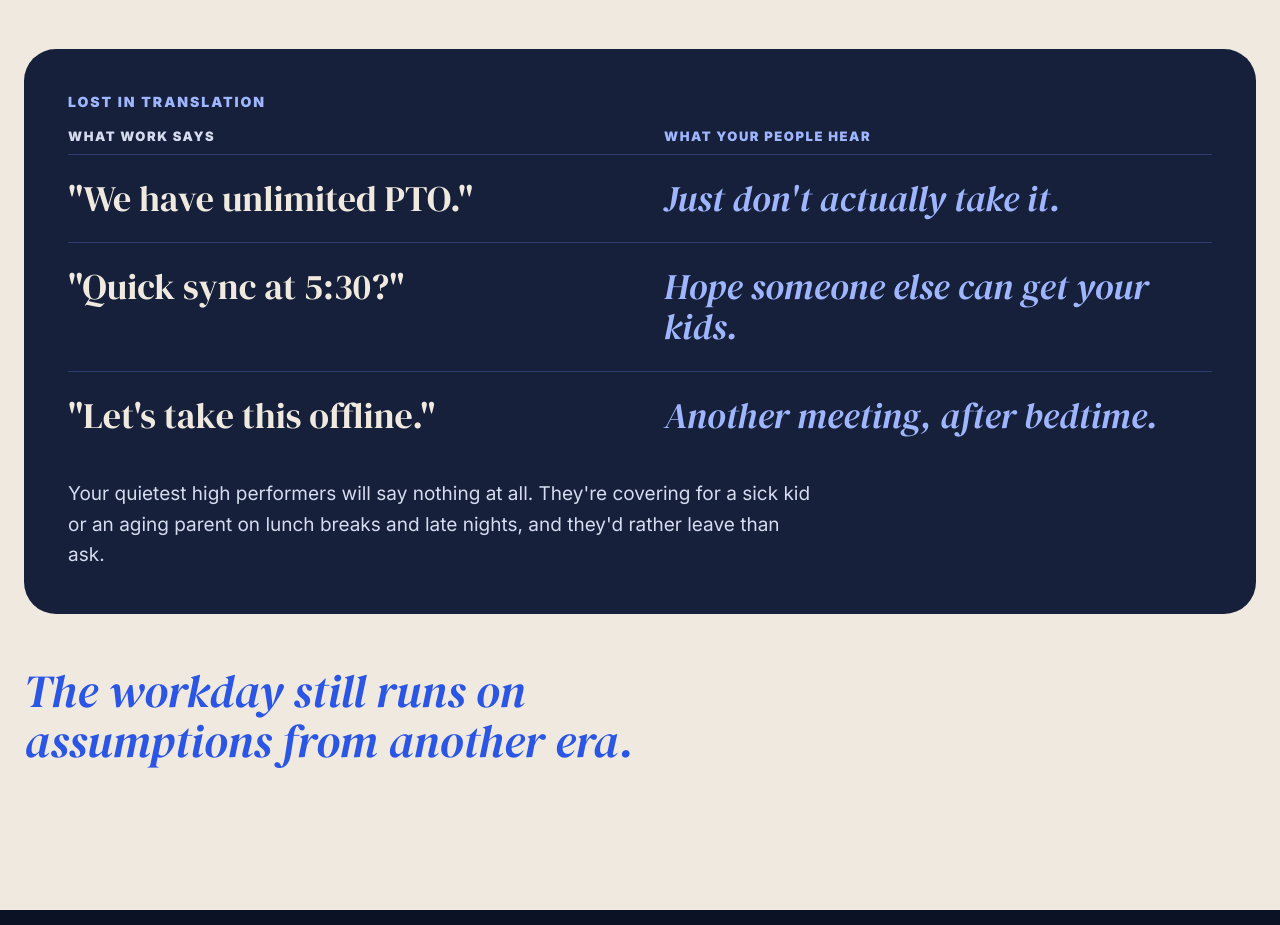
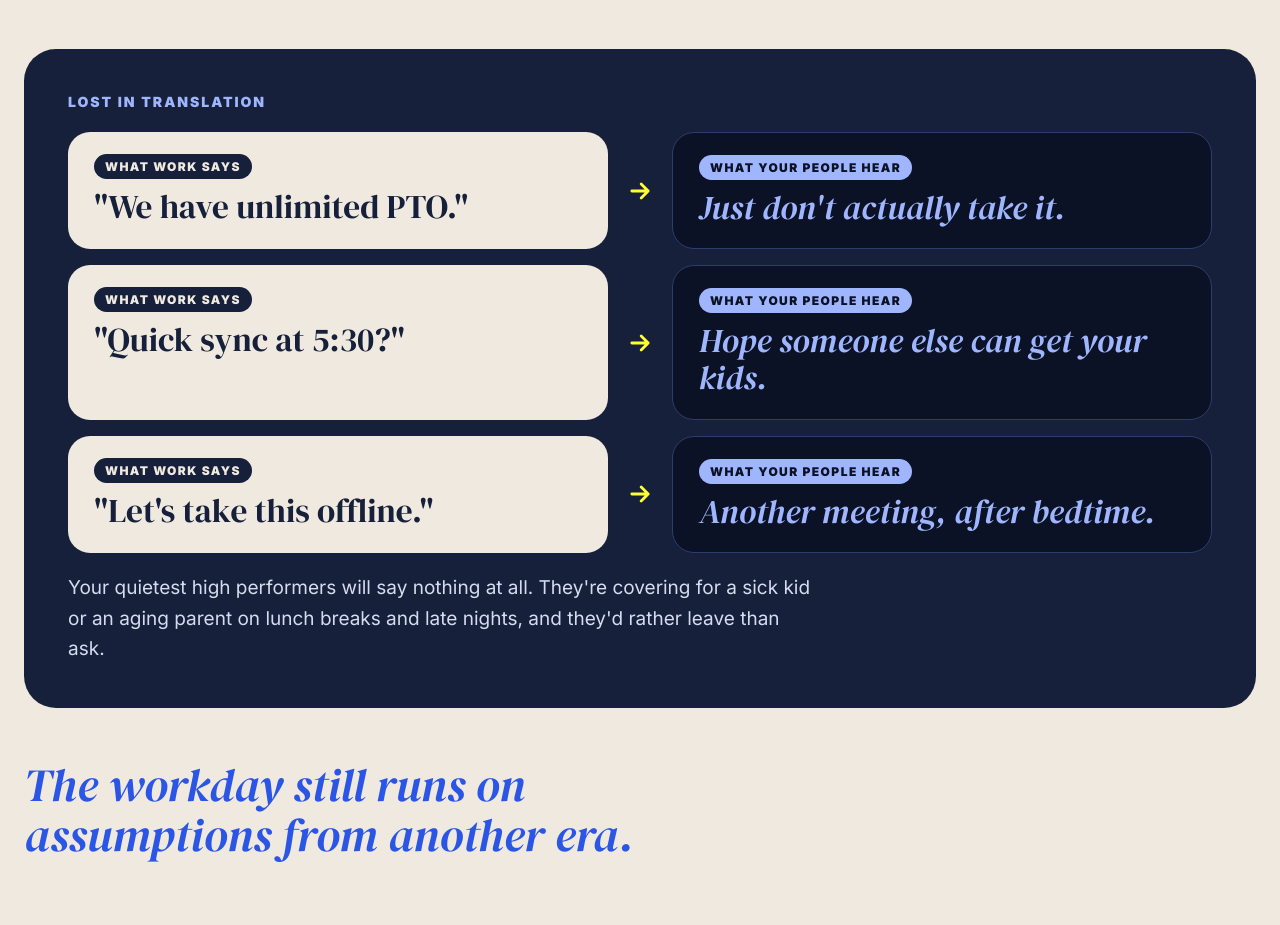
Before and after one commit to chaunceynartey/chaunceynartey-site, a plain HTML site: page speaking/index.html in a window 1280 px wide. Shown: the part 1542-2467 px from the top of the page. Drawn offline with Linux system fonts and the light colour scheme.

Commit message:
For Companies: label every Lost in Translation row (What work says → What your people hear)
Co-Authored-By: Claude Opus 5.5 <noreply@anthropic.com>
Claude-Session: https://claude.ai/code/session_01QyPfgjfEC59gJDqyBHybk5

```diff
--- a/speaking/index.html
+++ b/speaking/index.html
@@ -21,6 +21,18 @@ sup{font-size:0.3em;vertical-align:super;font-family:"Inter",sans-serif;font-wei
 .toolkit-grid{grid-template-columns:repeat(3,minmax(0,1fr))}@media (max-width:980px){.toolkit-grid{grid-template-columns:repeat(2,minmax(0,1fr))}}@media (max-width:620px){.toolkit-grid{grid-template-columns:1fr}}
 .soft{-webkit-mask-image:linear-gradient(to right,transparent 0%,#000 14%,#000 86%,transparent 100%),linear-gradient(to bottom,transparent 0%,#000 14%,#000 86%,transparent 100%);-webkit-mask-composite:source-in;mask-image:linear-gradient(to right,transparent 0%,#000 14%,#000 86%,transparent 100%),linear-gradient(to bottom,transparent 0%,#000 14%,#000 86%,transparent 100%);mask-composite:intersect}
 .story-photos{flex:1 1 560px}@media (min-width:1100px){.story-photos{flex:0 0 46%}}
+.lit-rows{display:flex;flex-direction:column;gap:16px;padding-top:4px}
+.lit-row{display:grid;grid-template-columns:1fr auto 1fr;align-items:stretch;gap:18px}
+.lit-say,.lit-hear{border-radius:22px;padding:22px 26px;display:flex;flex-direction:column;gap:10px}
+.lit-say{background:#efe9df;color:#16203a}
+.lit-hear{background:#0b1226;border:1px solid #2c3d6e;color:#9fb6ff}
+.lit-say p,.lit-hear p{font-family:'DM Serif Display',Georgia,serif;font-size:clamp(26px,2.6vw,36px);line-height:1.1}
+.lit-hear p{font-style:italic}
+.lit-tag{align-self:flex-start;white-space:nowrap;font-size:12px;font-weight:900;letter-spacing:.12em;text-transform:uppercase;padding:5px 11px;border-radius:999px}
+.lit-say .lit-tag{background:#16203a;color:#efe9df}
+.lit-hear .lit-tag{background:#9fb6ff;color:#0b1226}
+.lit-arrow{align-self:center;color:#ffff33;display:flex}
+@media (max-width:820px){.lit-rows{gap:30px}.lit-row{grid-template-columns:1fr;gap:8px}.lit-tag{font-size:11px;letter-spacing:.08em}.lit-say,.lit-hear{padding:18px 20px}.lit-arrow{justify-self:center;transform:rotate(90deg)}}
 </style>
 
 <style>html{scroll-behavior:smooth}</style>
@@ -97,11 +109,10 @@ sup{font-size:0.3em;vertical-align:super;font-family:"Inter",sans-serif;font-wei
     </div>
     <div style="background: #16203a; color: #efe9df; border-radius: 32px; padding: 44px;">
       <p style="font-size: 14px; font-weight: 900; letter-spacing: 0.14em; color: #9fb6ff; padding-bottom: 18px;">LOST IN TRANSLATION</p>
-      <div style="display: flex; flex-wrap: wrap; gap: 6px 48px; padding-bottom: 10px;"><p style="flex: 1 1 420px; font-size: 13px; font-weight: 900; letter-spacing: 0.12em; color: #d6dcef;">WHAT WORK SAYS</p><p style="flex: 1 1 420px; font-size: 13px; font-weight: 900; letter-spacing: 0.12em; color: #9fb6ff;">WHAT YOUR PEOPLE HEAR</p></div>
-      <div style="display: flex; flex-direction: column;">
-        <div style="display: flex; flex-wrap: wrap; gap: 6px 48px; padding: 24px 0; border-top: 1px solid #2c3d6e;"><p style="flex: 1 1 420px; min-width: 0; font-family: 'DM Serif Display', Georgia, serif; font-size: 36px; line-height: 1.1;">"We have unlimited PTO."</p><p style="flex: 1 1 420px; min-width: 0; font-family: 'DM Serif Display', Georgia, serif; font-size: 36px; line-height: 1.1; color: #9fb6ff; font-style: italic;">Just don't actually take it.</p></div>
-        <div style="display: flex; flex-wrap: wrap; gap: 6px 48px; padding: 24px 0; border-top: 1px solid #2c3d6e;"><p style="flex: 1 1 420px; min-width: 0; font-family: 'DM Serif Display', Georgia, serif; font-size: 36px; line-height: 1.1;">"Quick sync at 5:30?"</p><p style="flex: 1 1 420px; min-width: 0; font-family: 'DM Serif Display', Georgia, serif; font-size: 36px; line-height: 1.1; color: #9fb6ff; font-style: italic;">Hope someone else can get your kids.</p></div>
-        <div style="display: flex; flex-wrap: wrap; gap: 6px 48px; padding: 24px 0; border-top: 1px solid #2c3d6e;"><p style="flex: 1 1 420px; min-width: 0; font-family: 'DM Serif Display', Georgia, serif; font-size: 36px; line-height: 1.1;">"Let's take this offline."</p><p style="flex: 1 1 420px; min-width: 0; font-family: 'DM Serif Display', Georgia, serif; font-size: 36px; line-height: 1.1; color: #9fb6ff; font-style: italic;">Another meeting, after bedtime.</p></div>
+      <div class="lit-rows">
+        <div class="lit-row"><div class="lit-say"><span class="lit-tag">What work says</span><p>"We have unlimited PTO."</p></div><span class="lit-arrow" aria-hidden="true"><svg width="28" height="28" viewBox="0 0 24 24" fill="none" stroke="currentColor" stroke-width="2.4" stroke-linecap="round" stroke-linejoin="round"><path d="M5 12h14M13 6l6 6-6 6"/></svg></span><div class="lit-hear"><span class="lit-tag">What your people hear</span><p>Just don't actually take it.</p></div></div>
+        <div class="lit-row"><div class="lit-say"><span class="lit-tag">What work says</span><p>"Quick sync at 5:30?"</p></div><span class="lit-arrow" aria-hidden="true"><svg width="28" height="28" viewBox="0 0 24 24" fill="none" stroke="currentColor" stroke-width="2.4" stroke-linecap="round" stroke-linejoin="round"><path d="M5 12h14M13 6l6 6-6 6"/></svg></span><div class="lit-hear"><span class="lit-tag">What your people hear</span><p>Hope someone else can get your kids.</p></div></div>
+        <div class="lit-row"><div class="lit-say"><span class="lit-tag">What work says</span><p>"Let's take this offline."</p></div><span class="lit-arrow" aria-hidden="true"><svg width="28" height="28" viewBox="0 0 24 24" fill="none" stroke="currentColor" stroke-width="2.4" stroke-linecap="round" stroke-linejoin="round"><path d="M5 12h14M13 6l6 6-6 6"/></svg></span><div class="lit-hear"><span class="lit-tag">What your people hear</span><p>Another meeting, after bedtime.</p></div></div>
       </div>
       <p style="font-size: 19px; line-height: 1.6; color: #d6dcef; max-width: 62ch; padding-top: 20px;">Your quietest high performers will say nothing at all. They're covering for a sick kid or an aging parent on lunch breaks and late nights, and they'd rather leave than ask.</p>
     </div>
```
